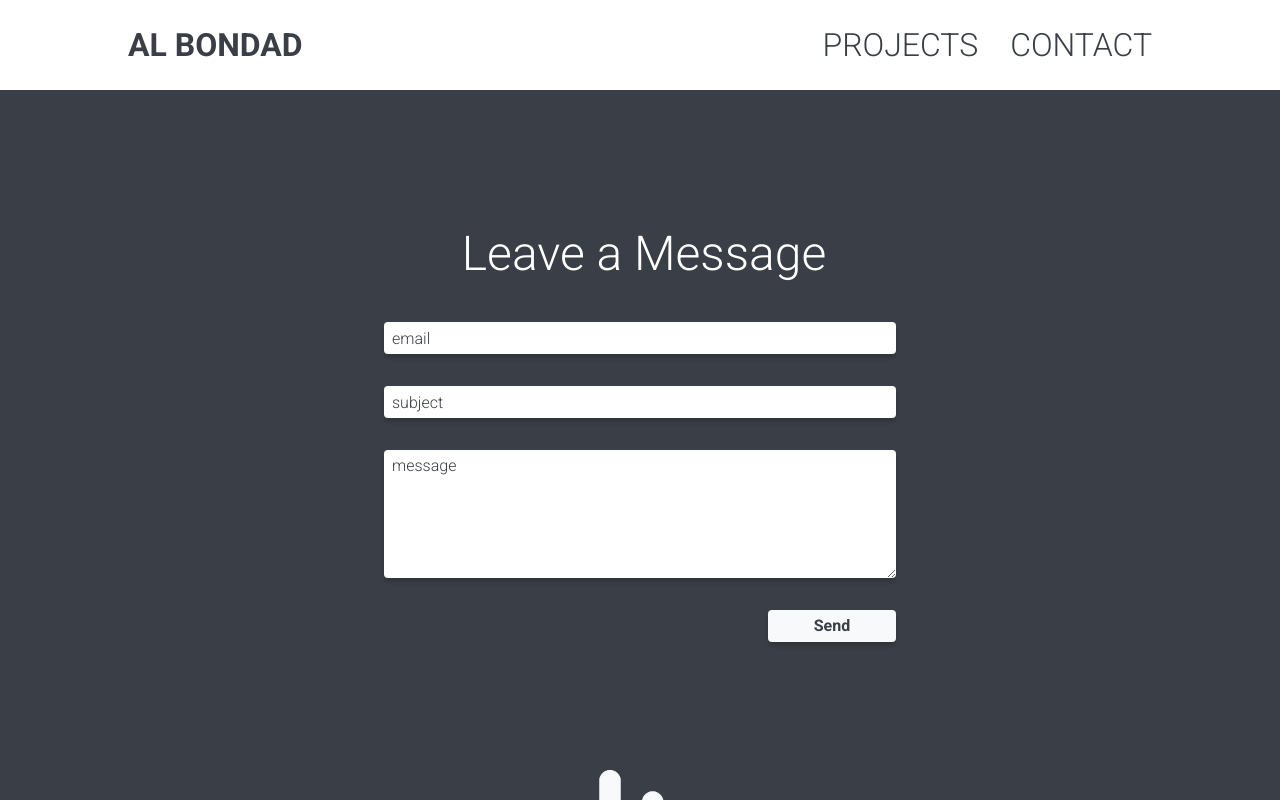
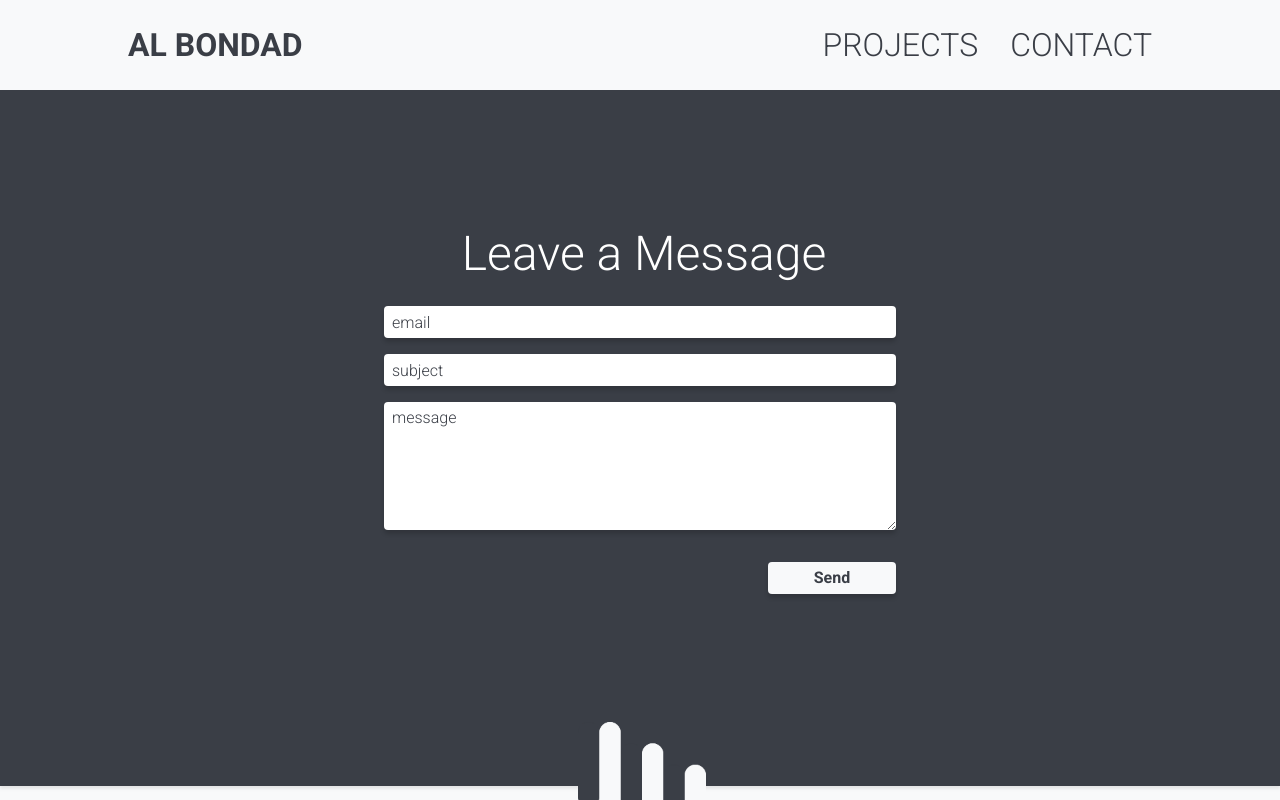
Before and after one commit to albondad/portfolio-version-3, a React (Create React App) app: page /contact in a window 1280 px wide. Shown: the top 800 px of the page. Built offline with nearby package versions, Linux system fonts and the light colour scheme.

Commit message:
fixed background color, added animations

```diff
--- /dev/null
+++ b/public/css/animations.css
@@ -0,0 +1,19 @@
+.animationName-fadeIn {
+  animation-name: fadeIn;
+}
+@keyframes fadeIn {
+  from {opacity: 0}
+  to {opacity: 1}
+}
+
+.animationName-slideRight {
+  animation-name: slideRight;
+}
+@keyframes slideRight {
+  from {transform: translateX(-100vh)}
+  to {transform: translateX(-0vh)}
+}
+
+.animationDuration-1s {
+  animation-duration: 1s;
+}
--- a/public/css/main.css
+++ b/public/css/main.css
@@ -12,7 +12,9 @@
   --albondadWhite: rgba(255, 255, 255, 1);
   --albondadWhiteSecondary: rgba(255, 255, 255, .5);
 }
-
+body {
+  background-color: var(--albondadGray);
+}
 
 /* BACKGROUND COLORS */
 .bg-albondadBlack {
@@ -142,6 +144,9 @@ button:hover, button:active, button:focus {
 /* ICONS */
 .icon-container {
   transition: color .25s, transform .25s;
+  overflow: hidden;
+  animation-name: slideRight;
+  animation-duration: 1s;
 }
 .icon-container:hover {
   transform: scale(1.2);
@@ -208,6 +213,8 @@ button:hover, button:active, button:focus {
   border-radius: 4px;
   filter: grayscale(.75);
   transition: transform .25s, filter .25s;
+  animation-name: slideRight;
+  animation-duration: 1s;
 }
 .project-container:hover {
   transform: scale(1.05);
@@ -313,7 +320,7 @@ button:hover, button:active, button:focus {
   display: block;
   border-radius: 4px;
   border: none;
-  margin-top: 32px;
+  margin-top: 16px;
   padding: 4px 8px;
 }
 .contactForm input::placeholder, .contactForm textarea::placeholder {
--- a/public/index.html
+++ b/public/index.html
@@ -20,6 +20,7 @@
     <link rel="stylesheet" type="text/css" href="%PUBLIC_URL%/css/obsessiveCompulsive.css" />
     <link rel="stylesheet" type="text/css" href="%PUBLIC_URL%/css/main.css" />
     <link rel="stylesheet" type="text/css" href="%PUBLIC_URL%/css/icons.css" />
+    <link rel="stylesheet" type="text/css" href="%PUBLIC_URL%/css/animations.css" />
 
     <!-- JAVASCRIPT -->
     <script src="https://kit.fontawesome.com/cac9cbd068.js" crossorigin="anonymous"></script>
--- a/src/components/Layout/Body/Pages/Contact/Contact.js
+++ b/src/components/Layout/Body/Pages/Contact/Contact.js
@@ -15,9 +15,9 @@ class Portfolio extends Component {
         {/* CONTACT FORM */}
         <div className="bg-albondadBlack pt-128px pb-128px">
           <div className="body-contentPadding">
-            <div className="heading-1 foColor-albondadWhite foWeight-lighter pl-8px mb-16px text-center">Leave a Message</div>
+            <div className="heading-1 foColor-albondadWhite foWeight-lighter pl-8px mb-16px text-center animationName-fadeIn animationDuration-1s">Leave a Message</div>
             <div className="text-right">
-              <form className="contactForm contactForm-container m-auto">
+              <form className="contactForm contactForm-container m-auto animationName-slideRight animationDuration-1s">
                 <input className="box-shadow" placeholder="email"/>
                 <input className="box-shadow" placeholder="subject"/>
                 <textarea className="box-shadow" placeholder="message"/>
@@ -33,7 +33,7 @@ class Portfolio extends Component {
         {/* SOCIAL MEDIA LINKS */}
         <div className="bg-albondadGray pt-128px pb-128px">
           <div className="body-contentPadding">
-            <div className="heading-1 foColor-albondadBlack foWeight-lighter pl-8px mb-16px text-center">Social Media</div>
+            <div className="heading-1 foColor-albondadBlack foWeight-lighter pl-8px mb-16px text-center animationName-fadeIn animationDuration-1s">Social Media</div>
             <div>
               <SocialMedias />
             <div>
--- a/src/components/Layout/Body/Pages/Portfolio/Portfolio.js
+++ b/src/components/Layout/Body/Pages/Portfolio/Portfolio.js
@@ -11,7 +11,7 @@ class Portfolio extends Component {
         {/* SKILLS */}
         <div className="bg-albondadBlack pt-128px pb-128px">
           <div className="body-contentPadding skills-container">
-            <div className="heading-1 foColor-albondadWhite foWeight-lighter pl-8px mb-16px skills-title">SKILLS</div>
+            <div className="heading-1 foColor-albondadWhite foWeight-lighter pl-8px mb-16px skills-title animationName-fadeIn animationDuration-1s">SKILLS</div>
             <div>
               <Skills />
             </div>
@@ -24,7 +24,7 @@ class Portfolio extends Component {
         {/* PROJECTS */}
         <div className="bg-albondadGray pt-128px pb-128px">
           <div className="body-contentPadding">
-            <div className="heading-1 foColor-albondadBlack foWeight-lighter pl-8px mb-16px projects-title">PROJECTS</div>
+            <div className="heading-1 foColor-albondadBlack foWeight-lighter pl-8px mb-16px projects-title animationName-fadeIn animationDuration-1s">PROJECTS</div>
             <Projects
               functions={this.props.functions}
             />
--- a/src/components/Layout/Navigation/Navigation.js
+++ b/src/components/Layout/Navigation/Navigation.js
@@ -5,7 +5,7 @@ class Navigation extends Component {
   render() {
     return (
       <section>
-          <div className="navbar navbar-expand-lg pt-16px pr-10per pl-10per pb-16px">
+          <div className="navbar navbar-expand-lg pt-16px pr-10per pl-10per pb-16px animationName-fadeIn animationDuration-1s">
             {/* logo */}
             <Link className="navbar-brand foSize-32px foWeight-bold" to="/">AL BONDAD</Link>
             <div className="navbar-toggler" type="button" data-toggle="collapse" data-target="#links" aria-controls="links" aria-expanded="false" aria-label="Toggle navigation">
```
